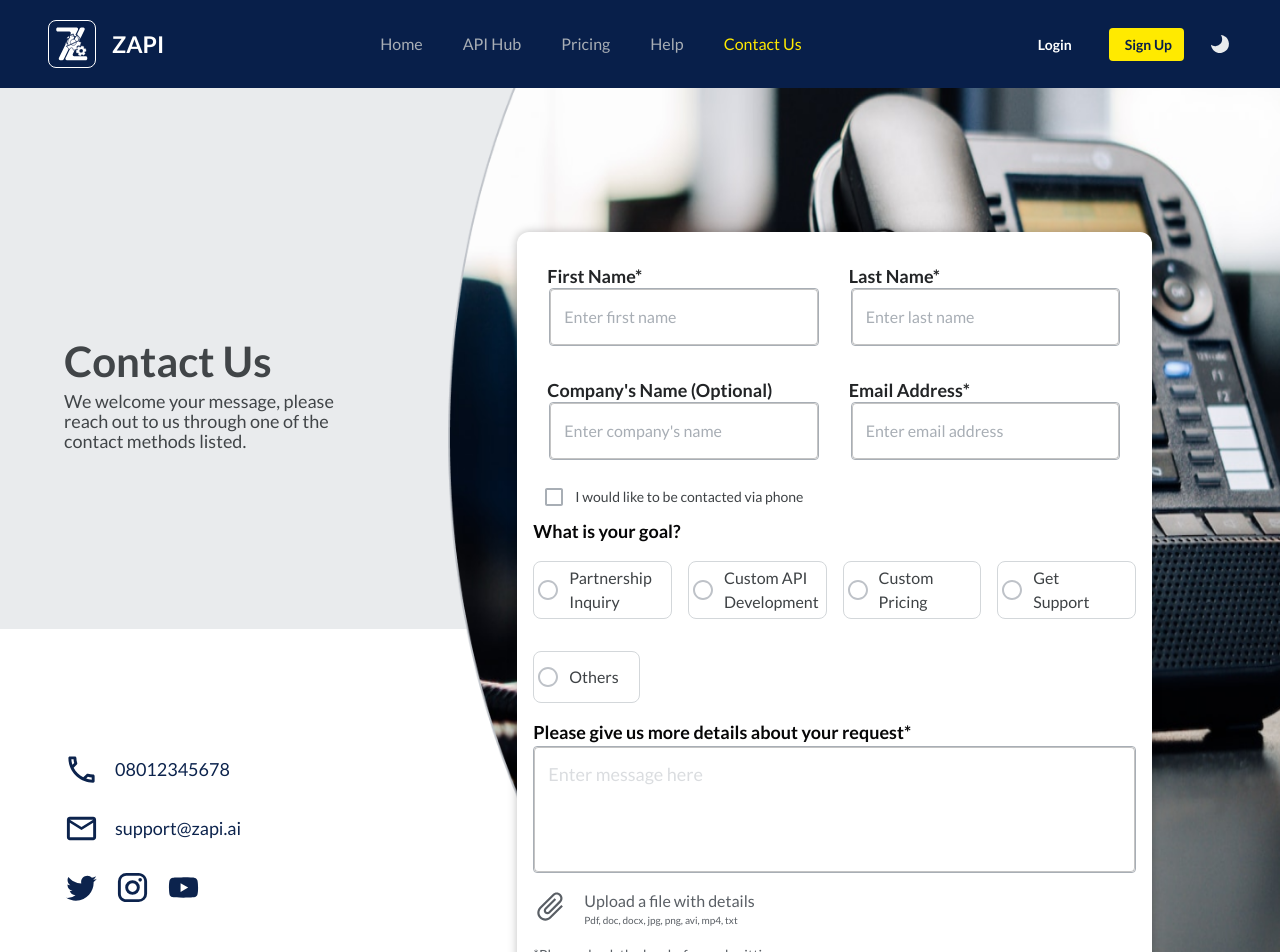
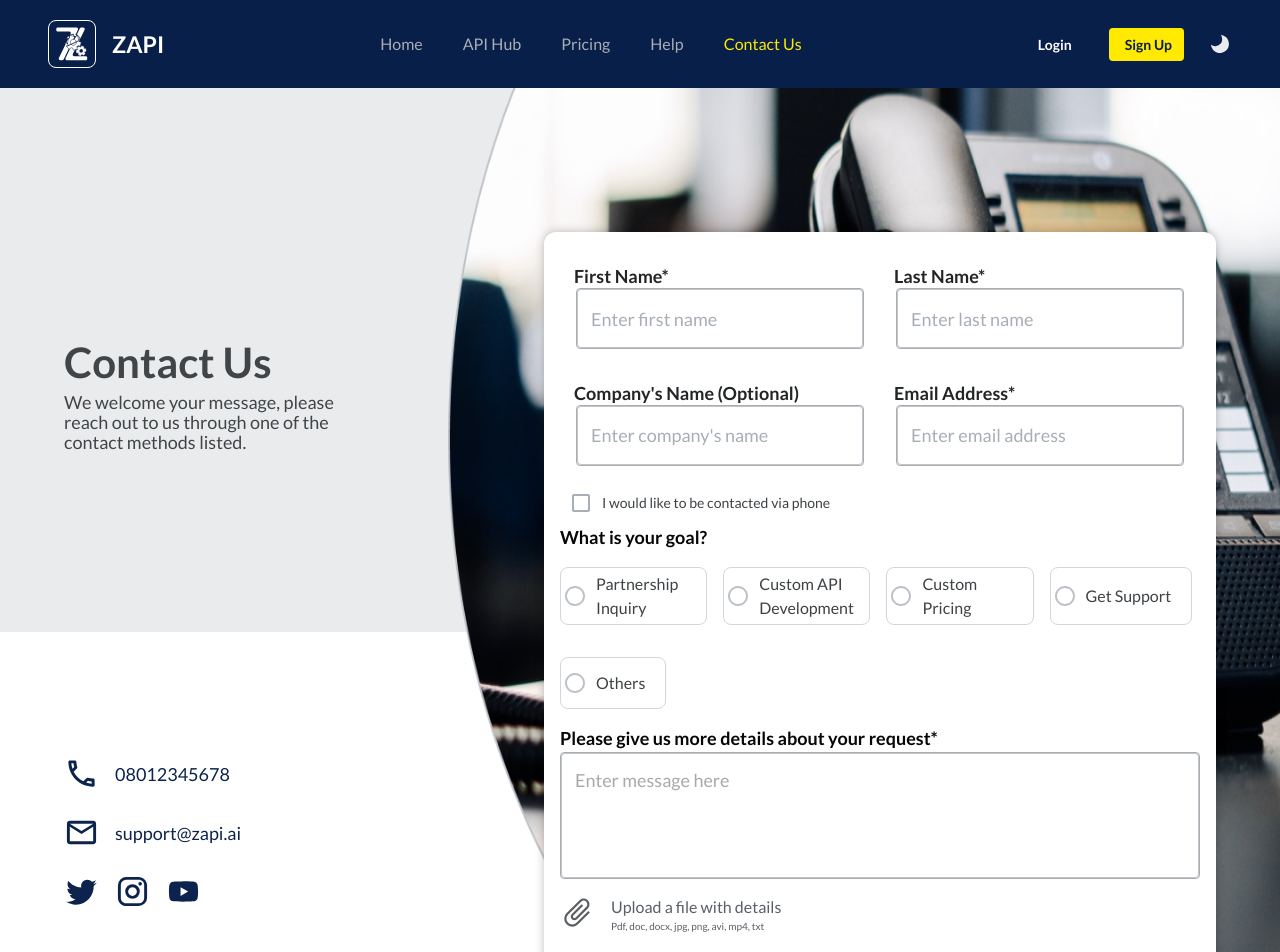
Before and after one commit to Zummit-Africa-Inc/Zapi-FE-v2, a React (Vite) app: page /contact in a window 1280 px wide. Shown: the top 952 px of the page. Built offline with nearby package versions, Linux system fonts and the light colour scheme; no server answers; what aws-amplify would draw is missing.

Commit message:
demo changes

```diff
--- a/src/components/contact/ContactBox.tsx
+++ b/src/components/contact/ContactBox.tsx
@@ -199,7 +199,9 @@ const ContactBox: React.FC = () => {
                             borderRadius: "4px",
                             mt: 3,
                             input: {
-                                color: '#A8AEB5',
+                                color: currentMode === "light" ? "#333" : "#A8AEB5",
+                                fontSize: "18px",
+                                fontWeight: 400,
                                 "&::placeholder": {
                                     color: "#A8AEB5",
                                     opacity: 1,
@@ -241,7 +243,9 @@ const ContactBox: React.FC = () => {
                             borderRadius: "4px",
                             mt: 3,
                             input: {
-                                color: '#A8AEB5',
+                                color: currentMode === "light" ? "#333" : "#A8AEB5",
+                                fontSize: "18px",
+                                fontWeight: 400,
                                 "&::placeholder": {
                                     color: "#A8AEB5",
                                     opacity: 1,
@@ -292,7 +296,9 @@ const ContactBox: React.FC = () => {
                             borderRadius: "4px",
                             mt: 3,
                             input: {
-                                color: '#A8AEB5',
+                                color: currentMode === "light" ? "#333" : "#A8AEB5",
+                                fontSize: "18px",
+                                fontWeight: 400,
                                 "&::placeholder": {
                                     color: "#A8AEB5",
                                     opacity: 1,
@@ -334,7 +340,9 @@ const ContactBox: React.FC = () => {
                             borderRadius: "4px",
                             mt: 3,
                             input: {
-                                color: '#A8AEB5',
+                                color: currentMode === "light" ? "#333" : "#A8AEB5",
+                            fontSize: "18px",
+                            fontWeight: 400,
                                 "&::placeholder": {
                                     color: "#A8AEB5",
                                     opacity: 1,
@@ -574,7 +582,9 @@ const ContactBox: React.FC = () => {
                         borderColor: "#A8AEB5",
                         borderRadius: "4px",
                         input: {
-                            color: '#A8AEB5',
+                            color: currentMode === "light" ? "#333" : "#A8AEB5",
+                            fontSize: "18px",
+                            fontWeight: 400,
                             "&::placeholder": {
                                 color: "#A8AEB5",
                                 opacity: 1,
@@ -584,7 +594,7 @@ const ContactBox: React.FC = () => {
                     }}
                     inputProps={{
                         style: {
-                            color: currentMode === "light" ? "#A8AEB5" : "#A8AEB5",
+                            color: currentMode === "light" ? "#333" : "#A8AEB5",
                             opacity: 1,
                             fontWeight: 400,
                             fontSize: "18px",
--- a/src/components/contact/ContactForm.tsx
+++ b/src/components/contact/ContactForm.tsx
@@ -21,7 +21,7 @@ const ContactForm: React.FC = () => {
     return (
         <Box
             sx={{
-                width: "90%",
+                // width: "90%",
                 display: "grid",
                 gridTemplateColumns: "3fr 2fr 7fr",
                 gridTemplateRows: "1fr 4fr 7fr",
@@ -30,6 +30,7 @@ const ContactForm: React.FC = () => {
                 "grid2 . grid3"`,
                 paddingLeft: "4rem",
                 paddingTop: "4rem",
+                paddingRight: "4rem",
                 paddingBottom: "4rem",
                 alignItems: "center",
                 "@media (max-width: 900px)": {
```
